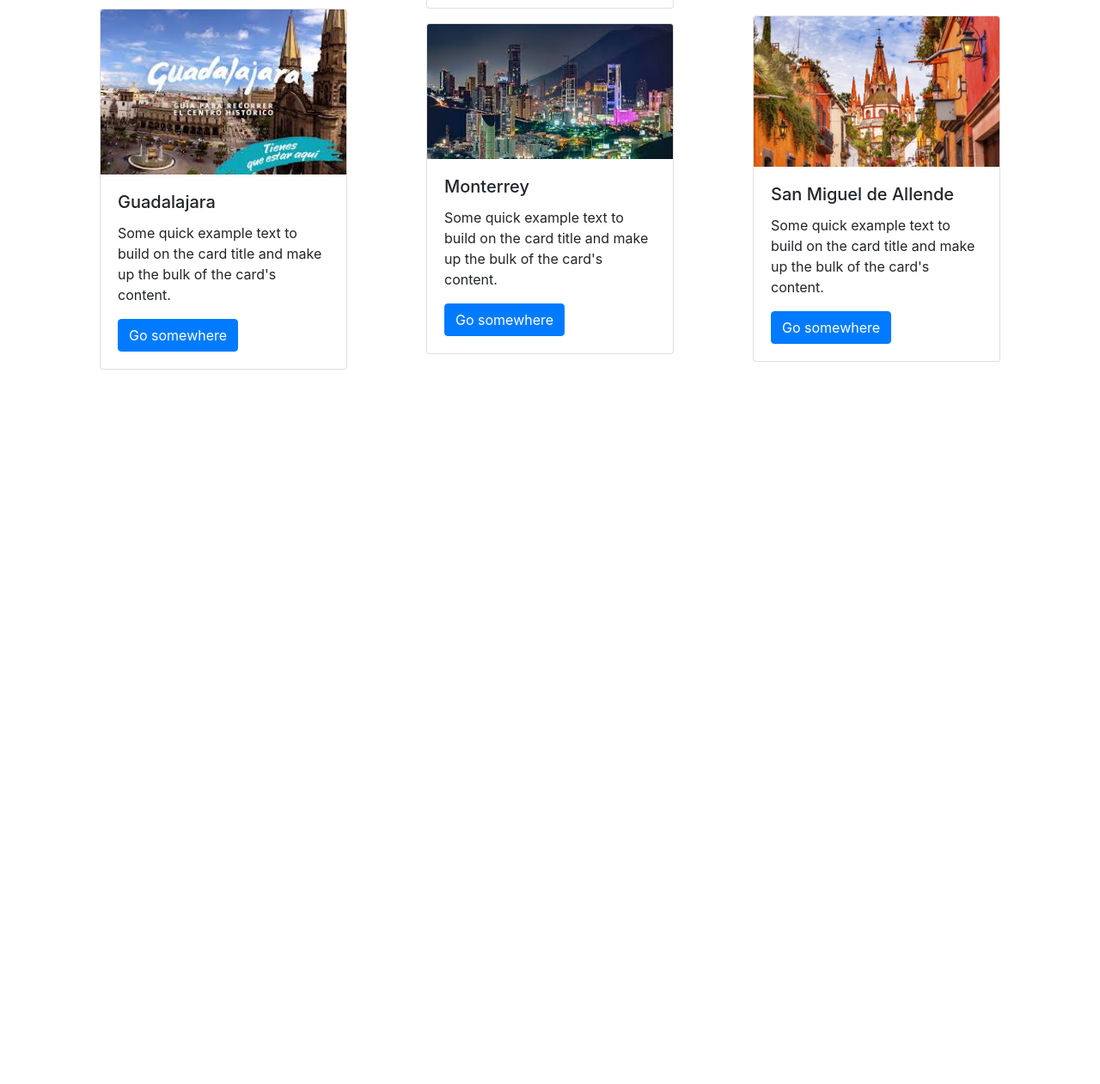
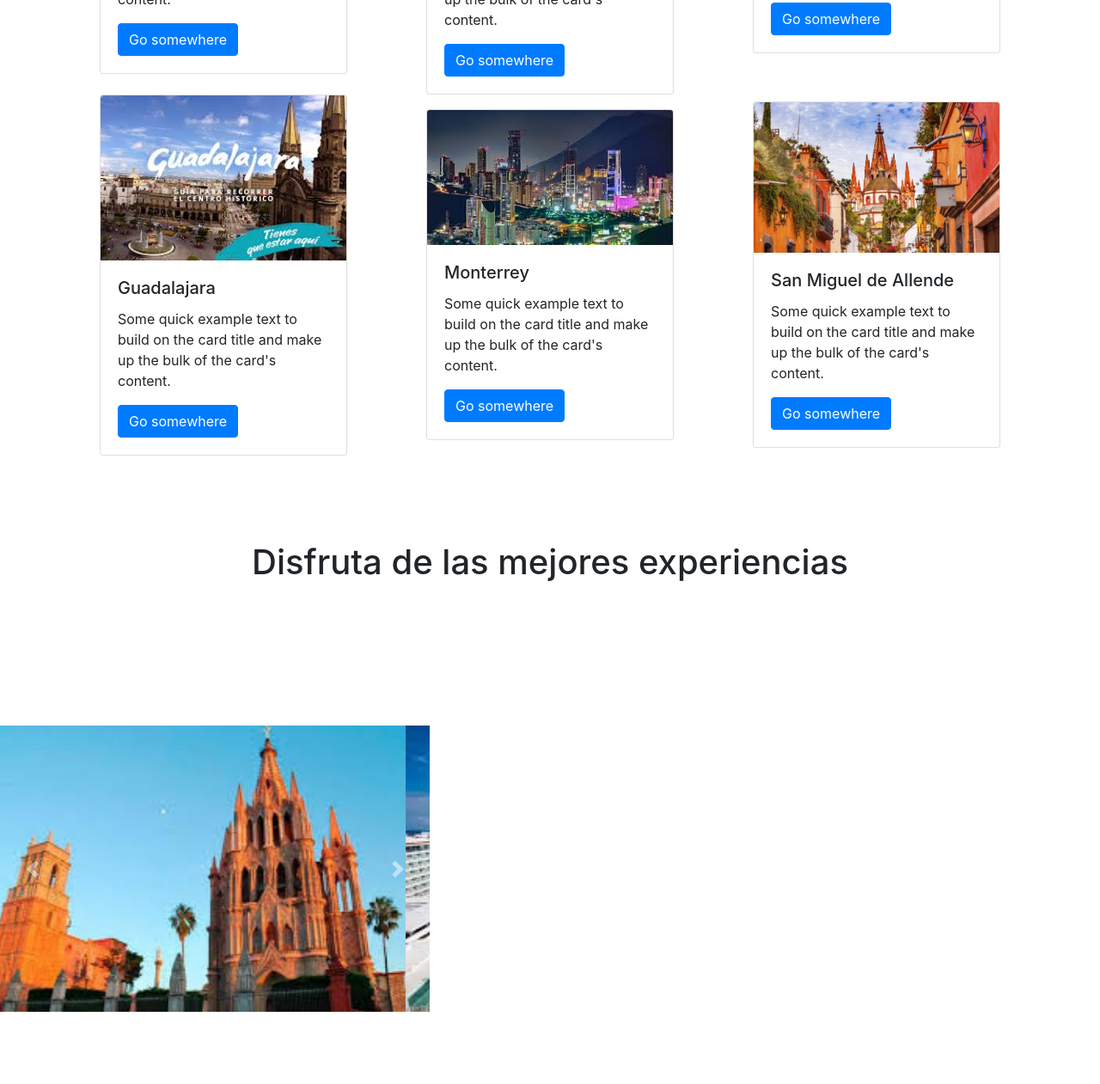
Before and after one commit to RNahumRM/ProyectoNuevo, a plain HTML site: page index.html in a window 1280 px wide. Shown: the part 1003-2264 px from the top of the page at 86% size. Before the commit the page ends 1433 px from the top, so only its background shows below. Drawn offline with nearby package versions, Linux system fonts and the light colour scheme.

Commit message:
carrusel

```diff
--- a/assets/css/main.css
+++ b/assets/css/main.css
@@ -22,7 +22,9 @@
     }
 
 .space {
-    display:flex;
+    margin-top: 100px;
+
+    display: flex;
 
     align-items: center;
 
@@ -32,3 +34,11 @@
 
     border: 10px ;
 }
+
+.carousel{
+    margin-top: 50px;
+    height: 500px;
+    width: 500px;
+    display:flex;
+    align-items: center;
+}
--- a/index.html
+++ b/index.html
@@ -45,6 +45,8 @@
       </form>
     </div>
   </nav>
+
+
   <div class="jumbotron">
     <h1 class="display-4">Travels</h1>
     <p class="lead">This is a simple hero unit, a simple jumbotron-style component for calling extra attention to featured content or information.</p>
@@ -144,6 +146,40 @@
     </div>
   </div>
 
+  <section>
+      <div class="space">
+        <h1>Disfruta de las mejores experiencias</h1>
+      </div>
+    </section>
+
+
+<section class="carousel">
+    <div id="carouselExampleControls" class="carousel slide" data-ride="carousel">
+        <div class="carousel-inner">
+          <div class="carousel-item active">
+            <img src="assets/images/C1.jpg" class="d-block w-100" alt="...">
+          </div>
+          <div class="carousel-item">
+            <img src="assets/images/C2.jpg" class="d-block w-100" alt="...">
+          </div>
+          <div class="carousel-item">
+            <img src="assets/images/C3.jpg" class="d-block w-100" alt="...">
+          </div>
+        </div>
+        <a class="carousel-control-prev" href="#carouselExampleControls" role="button" data-slide="prev">
+          <span class="carousel-control-prev-icon" aria-hidden="true"></span>
+          <span class="sr-only">Previous</span>
+        </a>
+        <a class="carousel-control-next" href="#carouselExampleControls" role="button" data-slide="next">
+          <span class="carousel-control-next-icon" aria-hidden="true"></span>
+          <span class="sr-only">Next</span>
+        </a>
+      </div>
+</section>
+
+<script type="text/javascript">
+  $('.caurosel').caurosel()
+</script>
 
 <script src="https://code.jquery.com/jquery-3.3.1.slim.min.js" integrity="sha384-q8i/X+965DzO0rT7abK41JStQIAqVgRVzpbzo5smXKp4YfRvH+8abtTE1Pi6jizo" crossorigin="anonymous"></script>
 <script src="https://cdnjs.cloudflare.com/ajax/libs/popper.js/1.14.7/umd/popper.min.js" integrity="sha384-UO2eT0CpHqdSJQ6hJty5KVphtPhzWj9WO1clHTMGa3JDZwrnQq4sF86dIHNDz0W1" crossorigin="anonymous"></script>
```
Also changed, not shown: assets/images/C!.jpg (added), assets/images/C1.jpg (added), assets/images/C2.jpg (added), assets/images/C3.jpg (added).
